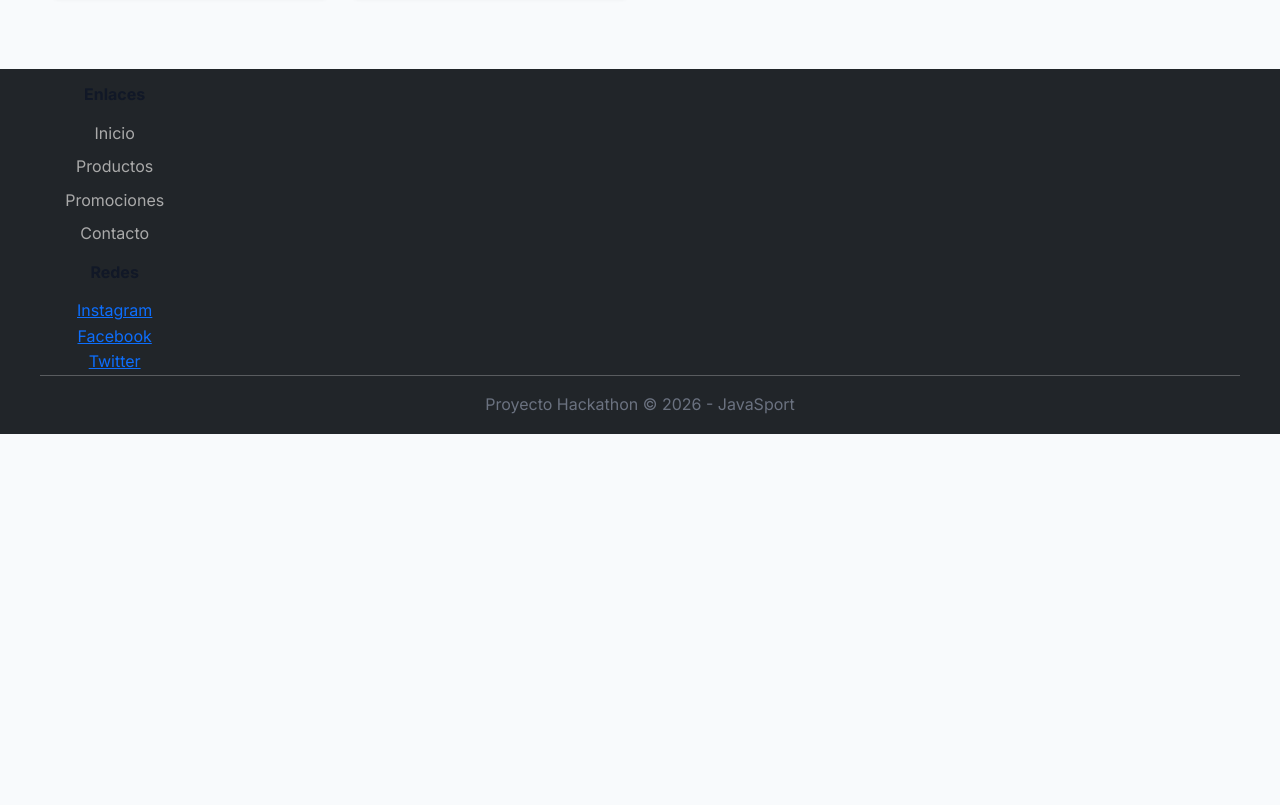
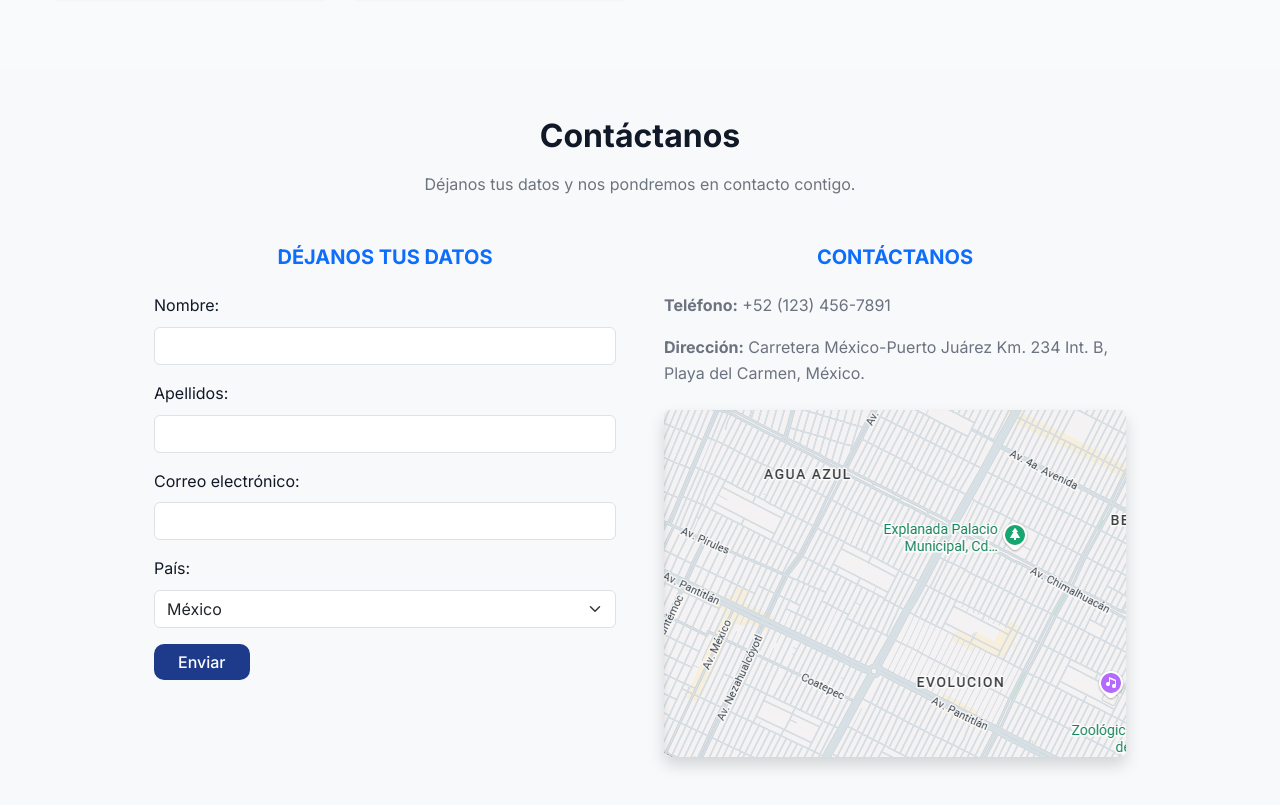
Before and after one commit to yessica-santos/JavaSport, a website: page index.html in a window 1280 px wide. Shown: the part 4726-5531 px from the top of the page. Before the commit the page ends 5160 px from the top, so only its background shows below. Drawn offline with nearby package versions, Linux system fonts and the light colour scheme; some packages are replaced by stand-ins of ours; a script that the page names is missing.

Commit message:
Se agrego la parte de contacto

```diff
--- a/index.html
+++ b/index.html
@@ -13,6 +13,7 @@
     <!-- CSS Propio -->
     <link rel="stylesheet" href="css/main.css">
 </head>
+
 <body>
     <!-- Navbar -->
 <nav class="navbar navbar-expand-lg navbar-dark bg-dark sticky-top shadow">
@@ -61,8 +62,8 @@
                 </li>
 
                 <li class="nav-item">
-                    <a class="nav-link px-3"
-                       href="/index.html">
+                    <a class="nav-link px-3" id="ContactY"
+                       href="#contact">
 
                         Contactanos
                     </a>
@@ -104,6 +105,7 @@
 
         </div>
     </nav>
+
  <!--? SECCIÓN: Sobre Nosotros  ¿-->
     <section id="sobre-nosotros" class="relative min-h-[90vh] flex items-center justify-center overflow-hidden py-20 px-4 sm:px-6 lg:px-8">
 
@@ -284,6 +286,146 @@
     </main>
 
 
+
+<!-- SECCIÓN CONTACTO -->
+<section class="py-5 bg-light">
+
+    <div class="container">
+
+        <!-- TÍTULO -->
+        <div class="text-center mb-5">
+
+            <h2 class="fw-bold">
+                Contáctanos
+            </h2>
+
+            <p class="text-secondary">
+                Déjanos tus datos y nos pondremos en contacto contigo.
+            </p>
+
+        </div>
+
+        <!-- CONTENIDO -->
+        <div class="row justify-content-center g-5" id="contact">
+
+            <!-- FORMULARIO -->
+            <div class="col-lg-5">
+
+                <h5 class="text-uppercase text-primary mb-4 text-center">
+                    Déjanos tus datos
+                </h5>
+
+                <form>
+
+                    <div class="mb-3">
+
+                        <label class="form-label">
+                            Nombre:
+                        </label>
+                        <input type="text" class="form-control" id="nameContact">
+
+                    </div>
+
+                    <div class="mb-3">
+
+                        <label class="form-label">
+                            Apellidos:
+                        </label>
+
+                        <input type="text" class="form-control" id="lastNameContact">
+
+                    </div>
+
+                    <div class="mb-3">
+
+                        <label class="form-label">
+                            Correo electrónico:
+                        </label>
+
+                        <input type="email" class="form-control" id="emailContact">
+
+                    </div>
+
+                    <div class="mb-3">
+
+                        <label class="form-label">
+                            País:
+                        </label>
+
+                        <select class="form-select" id="countryContact">
+
+                            <option>México</option>
+                            <option>Colombia</option>
+                            <option>Argentina</option>
+
+                        </select>
+
+                    </div>
+
+                    <!-- CAPTCHA -->
+                    <!-- <div class="border rounded p-3 mb-4 d-flex align-items-center gap-2">
+
+                        <input type="checkbox" class="form-check-input">
+
+                        <label class="form-check-label">
+                            I'm not a robot
+                        </label>
+
+                    </div> -->
+
+                    <button class="btn btn-primary px-4" onclick="enviar()">
+                        Enviar
+                    </button>
+
+                </form>
+
+            </div>
+
+            <!-- INFORMACIÓN -->
+            <div class="col-lg-5">
+
+                <h5 class="text-uppercase text-primary mb-4 text-center">
+                    Contáctanos
+                </h5>
+
+                <div class="mb-4">
+
+                    <p>
+                        <strong>Teléfono:</strong>
+                        +52 (123) 456-7891
+                    </p>
+
+                    <p>
+                        <strong>Dirección:</strong>
+                        Carretera México-Puerto Juárez Km. 234 Int. B,
+                        Playa del Carmen, México.
+                    </p>
+
+                </div>
+
+                <!-- MAPA -->
+                <div class="ratio ratio-4x3 shadow rounded overflow-hidden">
+
+                    <iframe
+                        src="img/ubicacion.png"
+                        style="border:0;"
+                        allowfullscreen=""
+                        loading="lazy">
+
+                    </iframe>
+
+                </div>
+
+            </div>
+
+        </div>
+
+    </div>
+
+</section>
+
+
+
     <div class="modal fade" id="modalCarrito" tabindex="-1" aria-labelledby="modalCarritoLabel" aria-hidden="true">
     <div class="modal-dialog modal-lg">
         <div class="modal-content">
@@ -306,6 +448,8 @@
                         </tbody>
                 </table>
             </div>
+
+
             <div class="modal-footer d-flex justify-content-between">
                 <h5 class="fw-bold">Total: $<span id="total-carrito">0.00</span></h5>
                 <button type="button" class="btn btn-success" data-bs-target="#modalPago" data-bs-toggle="modal">Proceder al Pago</button>
@@ -368,43 +512,12 @@
     <script src="js/carrito.js"></script>
     <!-- 3. Interfaz y renderizado final -->
     <script src="js/app.js"></script>
-<!-- 3. renderizar bootstrap -->
-    <script src="https://cdn.jsdelivr.net/npm/bootstrap@5.3.0/dist/js/bootstrap.bundle.min.js"></script>
+
+    <script src="js/contacto.js"></script>
 
 
 
+    <script src="https://cdn.jsdelivr.net/npm/sweetalert2@11"></script>
 
-
-
-<!--No mover este es  mi footer bonito-->
-
-    <footer class="bg-dark text-white text-center py-3 mt-auto">
-  <div class="container">
-    <div class="row">
-      <div class="col-md-4">
-        <div class="col-md-4">
-        <h6>Enlaces</h6>
-        <ul class="footer-links">
-          <li><a href="/index.html">Inicio</a></li>
-          <li><a href="/index.html">Productos</a></li>
-          <li><a href="/index.html">Promociones</a></li>
-          <li><a href="/index.html">Contacto</a></li>
-        </ul>
-      </div>
-
-      <div class="col-md-4">
-        <h6>Redes</h6>
-    <a href="/index.html">Instagram</a>
-    <a href="/index.html">Facebook</a>
-    <a href="/index.html">Twitter</a>
-      </div>
-
-    </div>
-
-    <hr>
-
- <p class="mb-0">Proyecto Hackathon © 2026 - JavaSport</p>
-  </div>
-  </footer>
 </body>
 </html>
--- /dev/null
+++ b/js/contacto.js
@@ -0,0 +1,23 @@
+const enviar = () => {
+    const nameContact = document.getElementById("nameContact");
+    const lastNameContact = document.getElementById("lastNameContact");
+    const emailContact = document.getElementById("emailContact");
+    const countryContact = document.getElementById("countryContact");
+
+
+    nameContact.value = "";
+    lastNameContact.value = "";
+    emailContact.value = "";
+    countryContact.value = "México";
+
+
+
+
+    Swal.fire({
+    title: 'Enviado',
+    text: 'Pronto nos pondremos en contacto',
+    icon: 'success',
+    confirmButtonText: 'Ok'
+    })
+
+}
```
Also changed, not shown: img/ubicacion.png (added).
